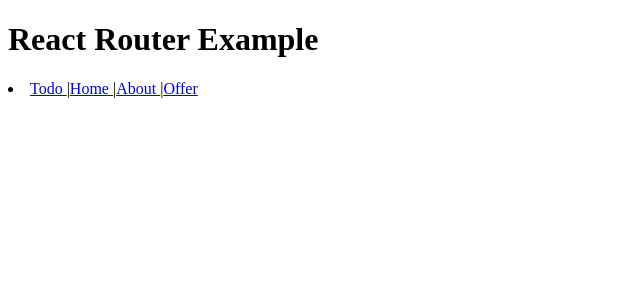
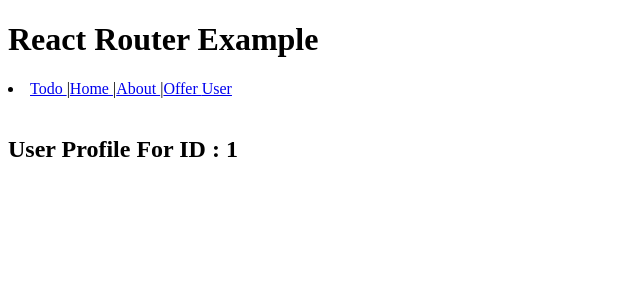
Before and after one commit to BabarAslamm/yahoo-baba-reactjs-course, a React (Vite) app: page /user/1 in a window 1280 px wide. Shown: the top 300 px of the page, without its empty margins (0-640 px from the left). Built offline with nearby package versions, Linux system fonts and the light colour scheme.

Commit message:
Routing with Parameter

```diff
--- a/src/App.jsx
+++ b/src/App.jsx
@@ -6,6 +6,7 @@ import Todo from './Todo'
 import Home from './pages/Home'
 import About from './pages/About'
 import Offer from './pages/Offer'
+import User from './pages/User'
 import { BrowserRouter, Routes, Route, Link } from 'react-router-dom'
 
 function App() {
@@ -23,6 +24,7 @@ function App() {
               <Link  to="/home">Home </Link> |
               <Link  to="/about">About </Link> |
               <Link  to="/offer">Offer </Link>
+              <Link  to="/user/10">User </Link>
           </li>
         </nav>
         <br />
@@ -32,6 +34,7 @@ function App() {
         <Route path='/home' element={<Home />} />
         <Route path='/about' element={<About />} />
         <Route path='/offer' element={<Offer />} />
+        <Route path='/user/:id' element={<User />} />
       </Routes>
       </BrowserRouter>
 
--- /dev/null
+++ b/src/pages/User.jsx
@@ -0,0 +1,14 @@
+import React from 'react'
+import { useParams } from 'react-router-dom'
+
+function User() {
+    console.log('useParams', useParams());
+    const { id } = useParams();
+  return (
+    <div>
+      <h2>User Profile For ID : {id}</h2>
+    </div>
+  )
+}
+
+export default User
```
